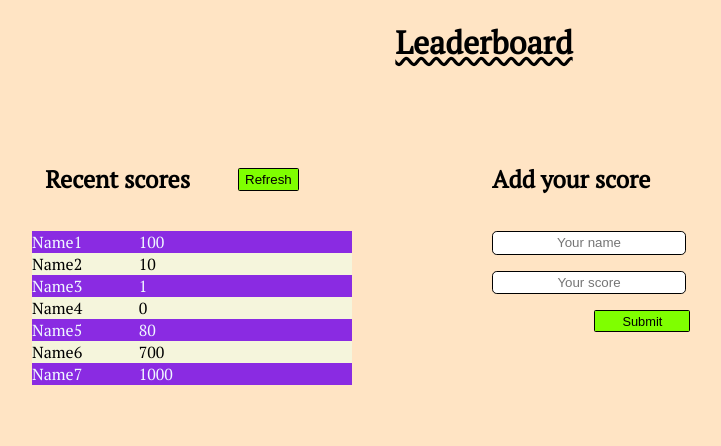
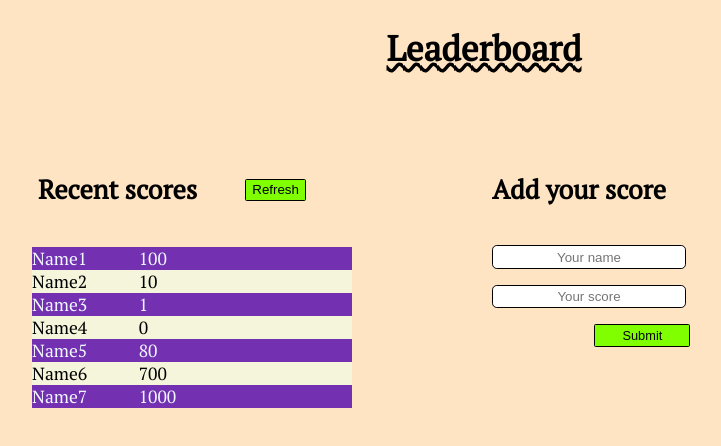
Before and after one commit to nevisende/leaderboard, a website built with webpack: page src/index.html in a window 1280 px wide. Shown: the whole page, without its empty margins (156-877 px from the left). Built offline with nearby package versions, Linux system fonts and the light colour scheme; no server answers.

Commit message:
Edit: add a style

```diff
--- a/src/style.css
+++ b/src/style.css
@@ -1,7 +1,7 @@
 @import url('https://fonts.googleapis.com/css2?family=PT+Serif&display=swap');
 
 body {
-  font-size: 1rem;
+  font-size: 1.1rem;
   background-color: bisque;
   font-family: 'PT Serif', serif;
 }
@@ -61,7 +61,7 @@ section {
 }
 
 .leaderboard li:nth-child(odd) {
-  background-color: blueviolet;
+  background-color: rgb(115, 48, 177);
   color: aliceblue;
 }
 
```
